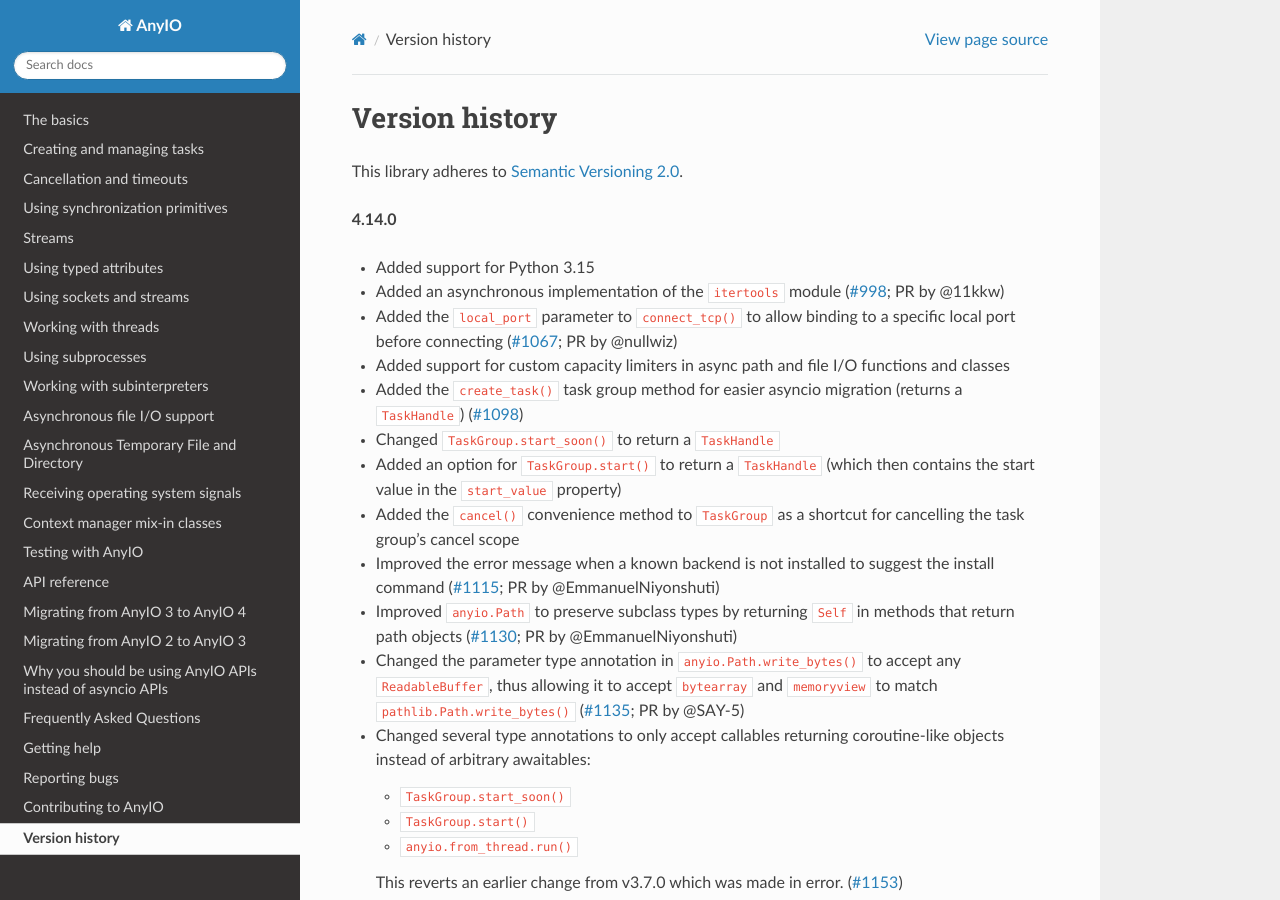
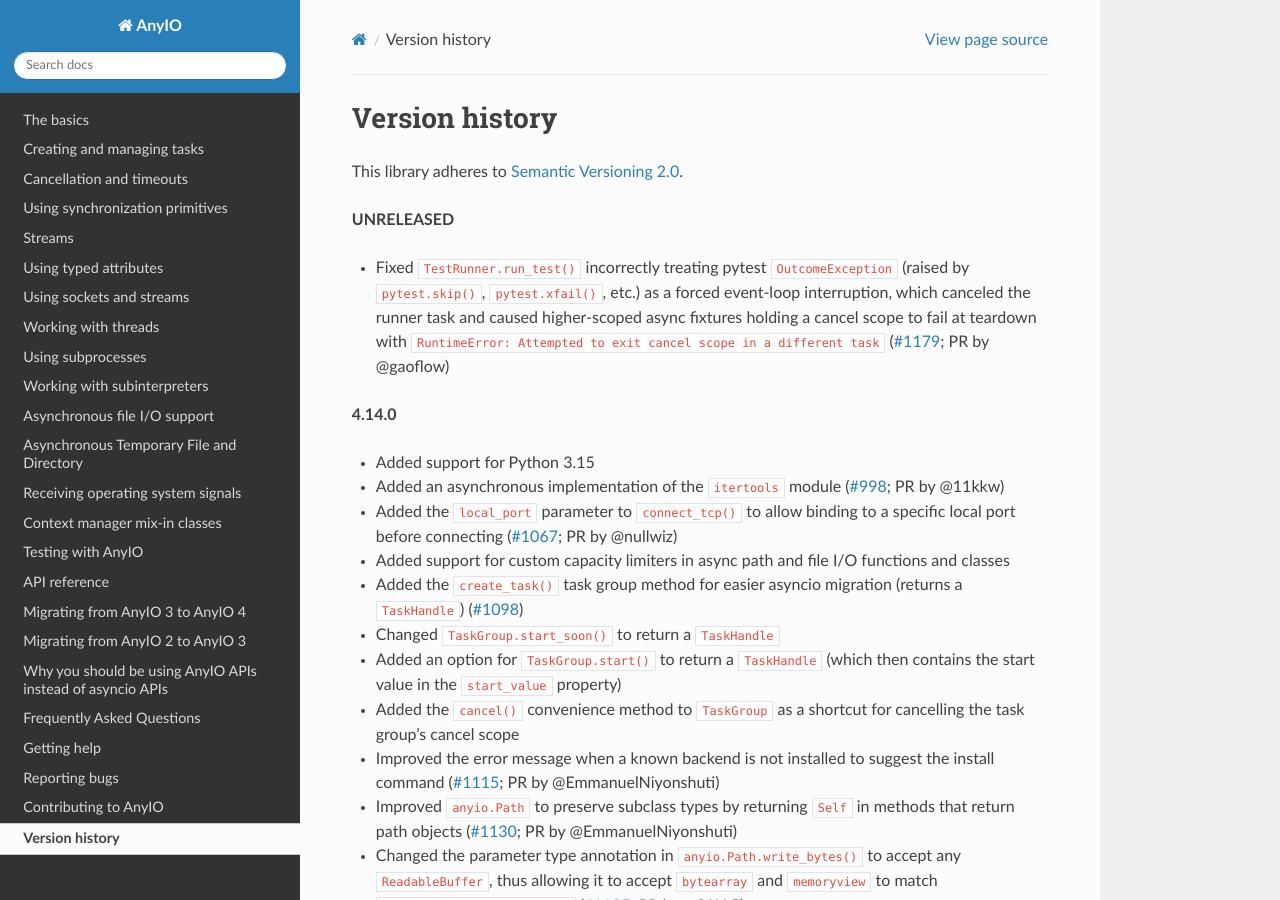
Before and after one commit to agronholm/anyio, a Sphinx documentation site: the page built from docs/versionhistory.rst, in a window 1280 px wide and 900 px high. Built offline with Sphinx 7.4.7 and the Read the Docs theme 3.1.0, drawn with Linux system fonts in a browser that asks for light colours; the version number could not be read and is left out.

Commit message:
Added changelog entry for #1179

```diff
--- a/docs/versionhistory.rst
+++ b/docs/versionhistory.rst
@@ -2,6 +2,15 @@ Version history
 ===============
 
 This library adheres to `Semantic Versioning 2.0 <http://semver.org/>`_.
+
+**UNRELEASED**
+
+- Fixed ``TestRunner.run_test()`` incorrectly treating pytest ``OutcomeException``
+  (raised by ``pytest.skip()``, ``pytest.xfail()``, etc.) as a forced event-loop
+  interruption, which canceled the runner task and caused higher-scoped async fixtures
+  holding a cancel scope to fail at teardown with ``RuntimeError: Attempted to exit
+  cancel scope in a different task``
+  (`#1179 <https://github.com/agronholm/anyio/issues/1179>`_; PR by @gaoflow)
 
 **4.14.0**
 
```
